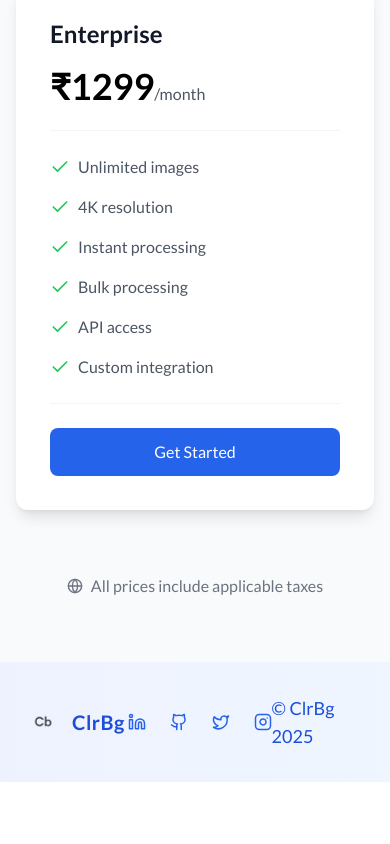
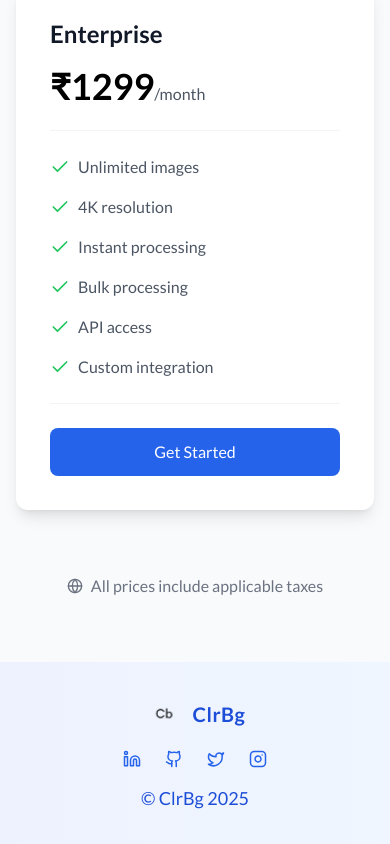
Before and after one commit to prateekraiger/Clr-bg, a React (Vite) app: page / in a window 390 px wide. Shown: the part 2836-3680 px from the top of the page. Before the commit the page ends 3618 px from the top, so only its background shows below. Built offline with nearby package versions, Linux system fonts and the light colour scheme; no server answers.

Commit message:
Update Footer.jsx

```diff
--- a/src/components/Footer.jsx
+++ b/src/components/Footer.jsx
@@ -28,9 +28,9 @@ const Footer = () => {
   return (
     <footer className="bg-gradient-to-r from-indigo-50 to-blue-50 py-8">
       <div className="container mx-auto px-4">
-        <div className="flex justify-between items-center">
-          {/* Logo - Left aligned */}
-          <div className="flex items-center space-x-2 px-2">
+        <div className="flex flex-col md:flex-row justify-between items-center gap-4 md:gap-0">
+          {/* Logo */}
+          <div className="flex items-center space-x-2">
             <img
               src="/logo.png"
               alt="ClrBg Logo"
@@ -41,7 +41,7 @@ const Footer = () => {
             </span>
           </div>
 
-          {/* Social links - Center aligned */}
+          {/* Social Links */}
           <div className="flex space-x-6">
             {socialLinks.map((link, index) => (
               <a
@@ -57,9 +57,9 @@ const Footer = () => {
             ))}
           </div>
 
-          {/* Copyright - Right aligned */}
-          <div>
-            <p className="text-lg text-blue-700 font-medium">© ClrBg 2025</p>
+          {/* Copyright */}
+          <div className="text-blue-700 text-center md:text-right text-lg font-medium">
+            © ClrBg 2025
           </div>
         </div>
       </div>
```
